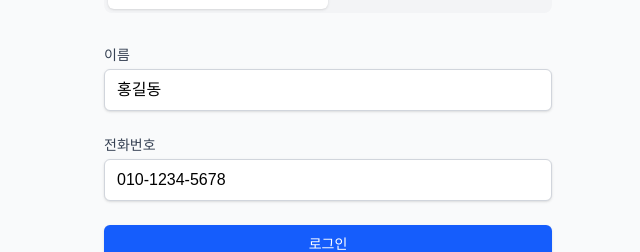
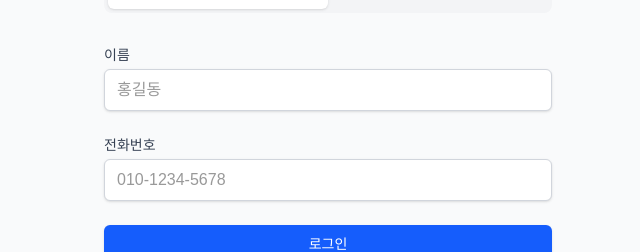
Before and after one commit to chanho-krc/carrot2, a Next.js app: page /login in a window 1280 px wide. Shown: the part 373-625 px from the top of the page, without its empty margins (312-952 px from the left). Built offline with nearby package versions, Linux system fonts and the light colour scheme; no server answers.

Commit message:
브라우저별 호환성을 위한 input 텍스트 색상 CSS 스타일 강화

```diff
--- a/src/app/globals.css
+++ b/src/app/globals.css
@@ -45,3 +45,36 @@ input[type="password"] {
   -webkit-opacity: 1 !important;
   opacity: 1 !important;
 }
+
+/* iOS Safari 및 webkit 브라우저 전용 스타일 */
+input[type="text"]::-webkit-input-placeholder,
+input[type="tel"]::-webkit-input-placeholder,
+input[type="password"]::-webkit-input-placeholder {
+  color: #999999 !important;
+  -webkit-text-fill-color: #999999 !important;
+}
+
+input[type="text"]:focus,
+input[type="tel"]:focus,
+input[type="password"]:focus {
+  color: #000000 !important;
+  -webkit-text-fill-color: #000000 !important;
+}
+
+/* 자동완성 스타일 무시 */
+input[type="text"]:-webkit-autofill,
+input[type="tel"]:-webkit-autofill,
+input[type="password"]:-webkit-autofill {
+  color: #000000 !important;
+  -webkit-text-fill-color: #000000 !important;
+  -webkit-box-shadow: 0 0 0 30px white inset !important;
+}
+
+/* 모든 브라우저에서 강제 적용 */
+input {
+  color: #000000 !important;
+  -webkit-text-fill-color: #000000 !important;
+  -moz-text-fill-color: #000000 !important;
+  -ms-text-fill-color: #000000 !important;
+  text-fill-color: #000000 !important;
+}
```
